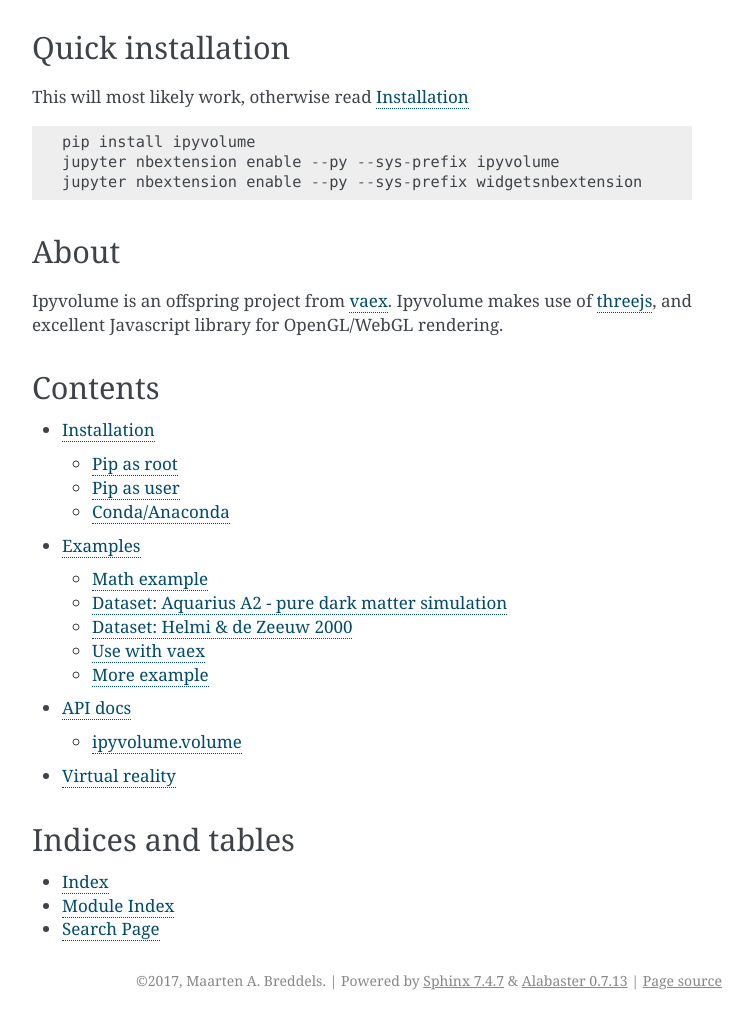
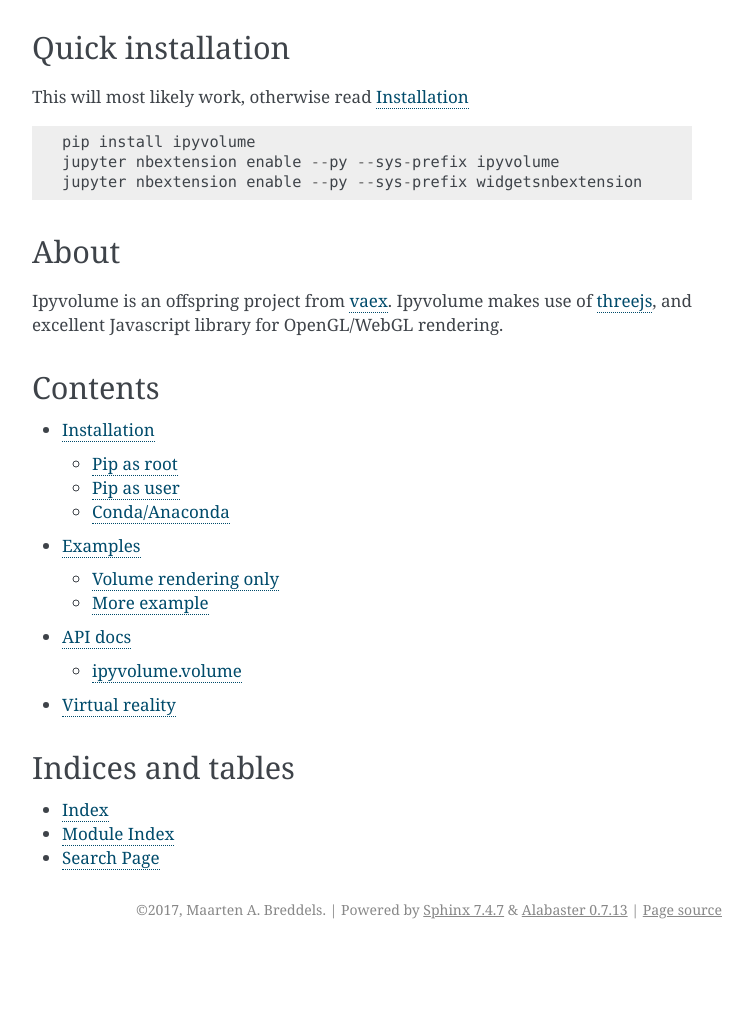
Before and after one commit to widgetti/ipyvolume, a Sphinx documentation site: the page built from docs/source/index.rst, in a window 1280 px wide, cut to the strip 539-1559 px from the top of the page. Shown: the whole strip, without its empty margins (388-1141 px from the left). Built offline with Sphinx 7.4.7, drawn with Linux system fonts in a browser that asks for light colours; pages that are not in the unit, such as notebooks, are missing from menus; after the commit the page ends 1488 px from its top, so only the background shows below that.

Commit message:
doc: restructuring of docs, and include a scatter example

```diff
--- a/docs/source/examples.rst
+++ b/docs/source/examples.rst
@@ -4,11 +4,14 @@
 
    from ipywidgets import VBox, jsdlink, IntSlider, Button
    import ipyvolume
+   import ipyvolume.pylab as p3
    import numpy as np
 
+Volume rendering only
+---------------------
 
 Math example
-------------
+~~~~~~~~~~~~
 
 Here we visualize spherical harmonics.
 
@@ -17,7 +20,7 @@
     ipyvolume.example_ylm()
 
 Dataset: Aquarius A2 - pure dark matter simulation
---------------------------------------------------
+~~~~~~~~~~~~~~~~~~~~~~~~~~~~~~~~~~~~~~~~~~~~~~~~~~
 
 This is a snapshot of the pure dark matter simulations of the Aquarius project `(Springel et al. 2008) <http://adsabs.harvard.edu/abs/2008MNRAS.391.1685S>`_.
 
@@ -27,7 +30,7 @@
     ipyvolume.volshow(aqa2.data.T, lighting=True, level=[0.16, 0.25, 0.46], opacity=0.06)
 
 Dataset: Helmi & de Zeeuw 2000
-------------------------------
+~~~~~~~~~~~~~~~~~~~~~~~~~~~~~~
 
 This is a visualization of a simulation of the stellar accreted halo of the Milky Way `(Helmi & de Zeeuw 2000 <http://adsabs.harvard.edu/abs/2000MNRAS.319..657H>`_.
 
@@ -37,7 +40,7 @@
     ipyvolume.volshow(hdz2000.data.T, lighting=True, level=[0.6, 0.8, 0.9], opacity=[0.01, 0.03, 0.05])
 
 Use with vaex
--------------
+~~~~~~~~~~~~~
 
 In combination with `vaex <http://vaex.astro.rug.nl/>`_ .(currently not working on rtd)
 
```
Also changed, not shown: other parts of docs/source/examples.rst (+1 -0 lines).
